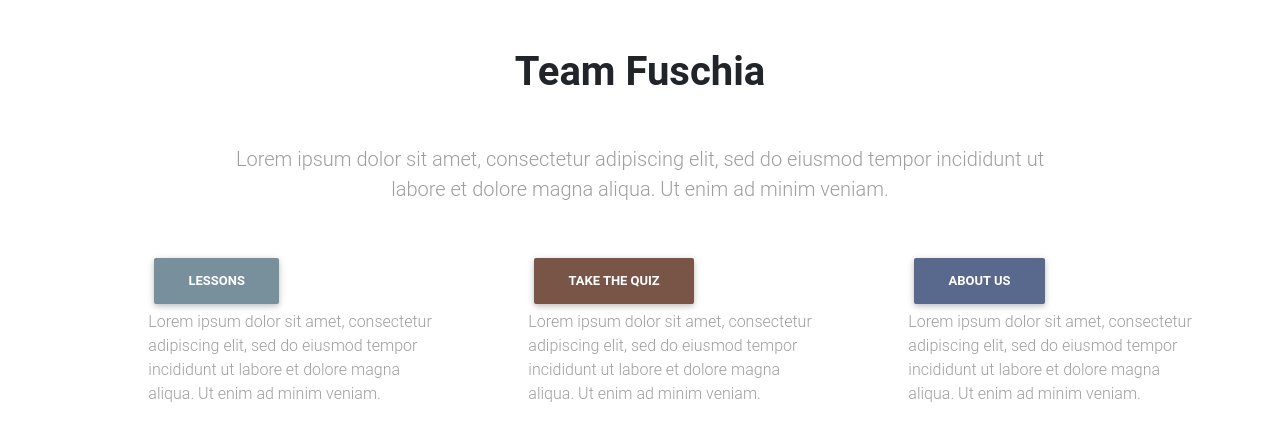
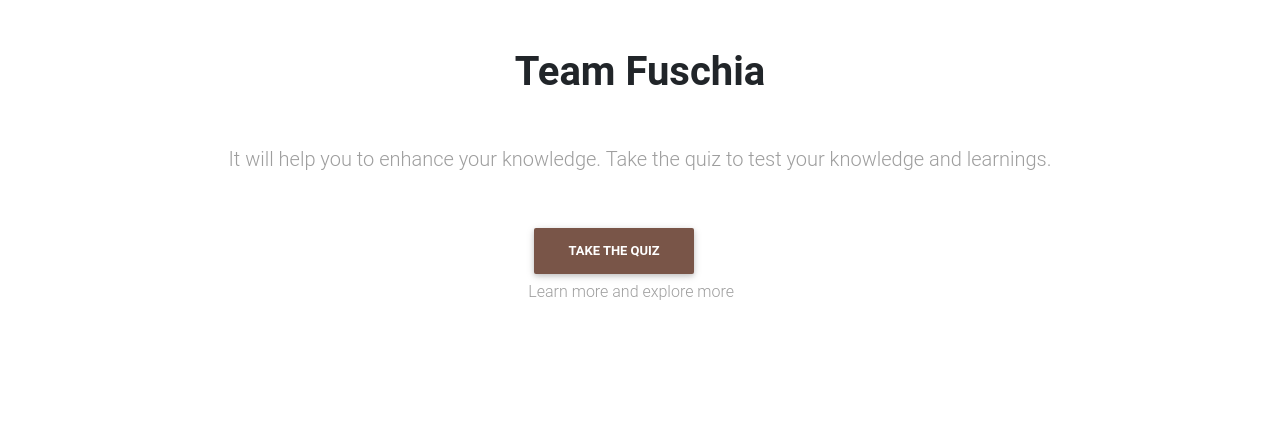
Before and after one commit to 2144936/Team-Fuchsia-Final, a PHP site: page / in a window 1280 px wide. Shown: the top 441 px of the page. Run offline with PHP 8.4, Linux system fonts and the light colour scheme; some web fonts are replaced.

Commit message:
remove the about us and lesson

```diff
--- a/web/index.php
+++ b/web/index.php
@@ -17,20 +17,14 @@
             <!-- Section heading -->
             <h2 class="h1-responsive font-weight-bold text-center my-5">Team Fuschia</h2>
             <!-- Section description -->
-            <p class="lead grey-text text-center w-responsive mx-auto mb-5">Lorem ipsum dolor sit amet, consectetur
-            adipiscing elit, sed do eiusmod tempor incididunt ut labore et dolore magna aliqua. Ut enim ad minim
-            veniam.</p>
+            <p class="lead grey-text text-center w-responsive mx-auto mb-5">It will help you to enhance your knowledge. Take the quiz to test your knowledge and learnings.</p>
             <div class="row">
             <div class="col-md-4 mb-md-0 mb-5">
                 <div class="row">
                 <div class="col-lg-2 col-md-3 col-2">
                     <!-- <i class="fas fa-bullhorn blue-text fa-2x"></i> -->
                 </div>
-                <div class="col-lg-10 col-md-9 col-10">
-                <button type="button" class="btn btn-blue-grey font-weight-bold">Lessons</button>
-                    <p class="grey-text">Lorem ipsum dolor sit amet, consectetur adipiscing elit, sed do eiusmod tempor
-                    incididunt ut labore et dolore magna aliqua. Ut enim ad minim veniam.</p>
-                </div>
+
                 </div>
             </div>
             <div class="col-md-4 mb-md-0 mb-5">
@@ -39,22 +33,9 @@
                     </div>
                     <div class="col-lg-10 col-md-9 col-10">
                         <button type="button" class="btn btn-brown font-weight-bold view" id='1' name="qToggle">Take the Quiz</button>
-                        <p class="grey-text">Lorem ipsum dolor sit amet, consectetur adipiscing elit, sed do eiusmod tempor
-                        incididunt ut labore et dolore magna aliqua. Ut enim ad minim veniam.</p>
+                        <p class="grey-text">Learn more and explore more</p>
                     </div>
                 </div>
-            </div>
-            <div class="col-md-4">
-                <div class="row">
-                    <div class="col-lg-2 col-md-3 col-2">
-                    </div>
-                    <div class="col-lg-10 col-md-9 col-10">
-                        <button type="button" class="btn btn-mdb-color font-weight-bold">About Us</button>
-                        <p class="grey-text">Lorem ipsum dolor sit amet, consectetur adipiscing elit, sed do eiusmod tempor
-                        incididunt ut labore et dolore magna aliqua. Ut enim ad minim veniam.</p>
-                    </div>
-                </div>
-            </div>
             </div>
             </section>
             <div class="modal fade right" id="quiz" tabindex="-1" role="dialog" aria-labelledby="quizModalLabel"
```
